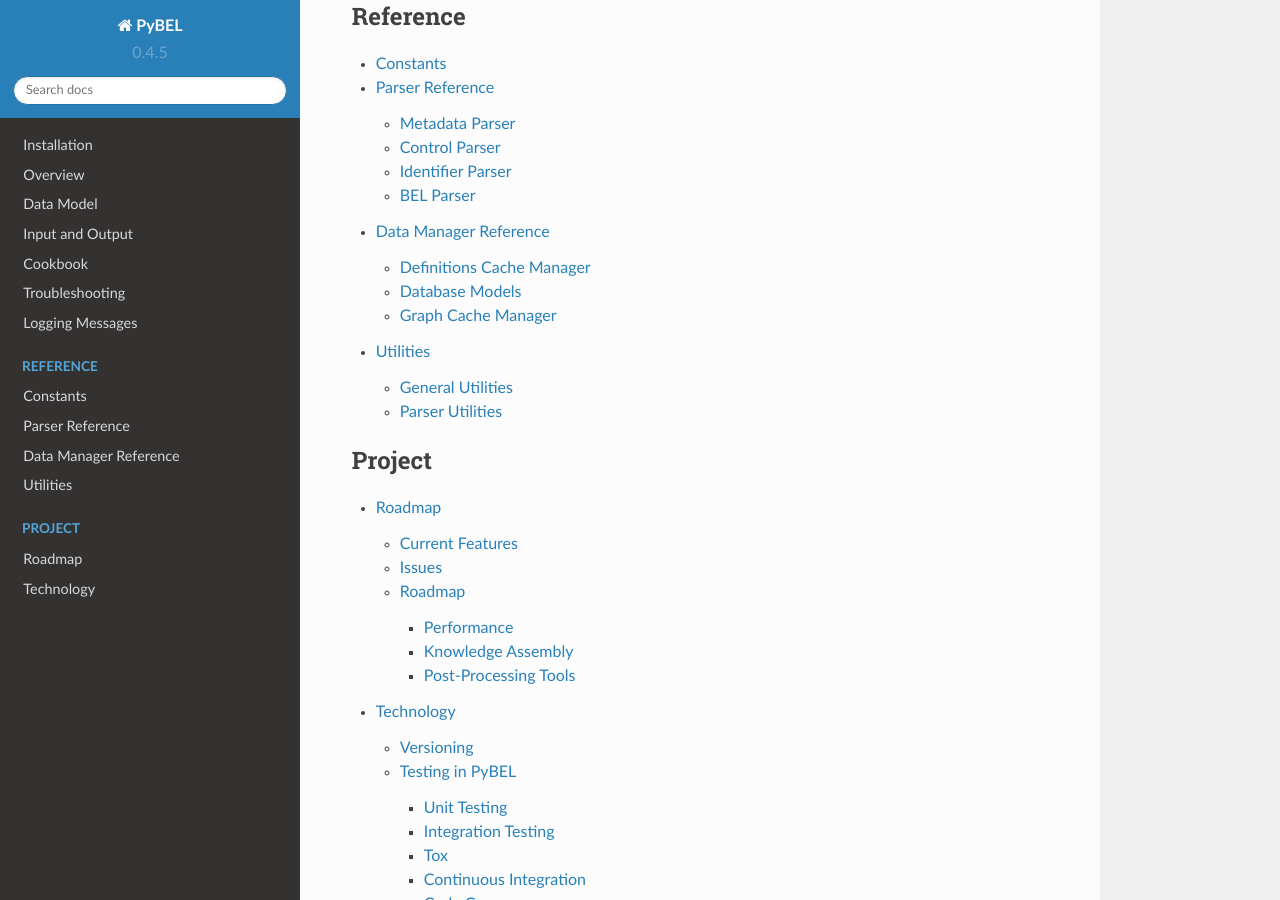
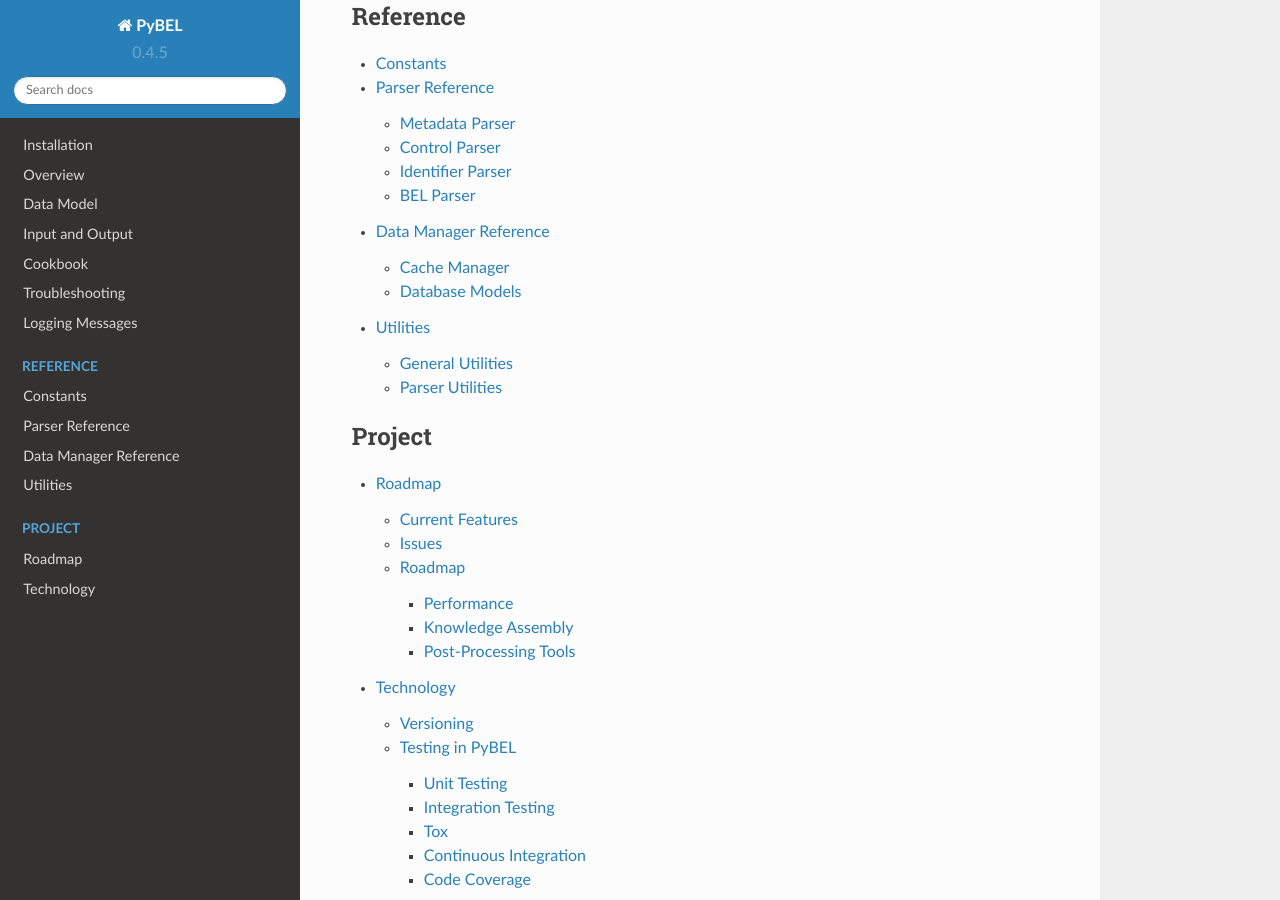
Before and after one commit to pybel/pybel, a Sphinx documentation site: the page built from docs/source/index.rst, in a window 1280 px wide and 900 px high, scrolled down 1347 px. Built offline with Sphinx 7.4.7 and the Read the Docs theme 2.0.0, drawn with Linux system fonts in a browser that asks for light colours.

Commit message:
Fix docs

```diff
--- a/docs/source/manager.rst
+++ b/docs/source/manager.rst
@@ -1,8 +1,8 @@
 Data Manager Reference
 ======================
 
-Definitions Cache Manager
--------------------------
+Cache Manager
+-------------
 
 .. autoclass:: pybel.manager.cache.CacheManager
     :members:
@@ -12,9 +12,3 @@
 
 .. automodule:: pybel.manager.models
     :members:
-
-Graph Cache Manager
--------------------
-
-.. autoclass:: pybel.manager.graph_cache.GraphCacheManager
-    :members:
```
